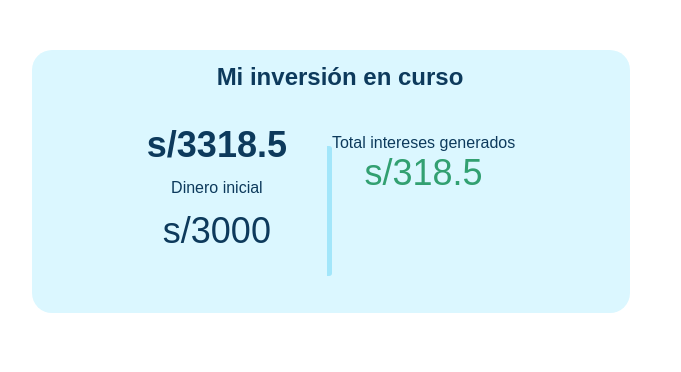
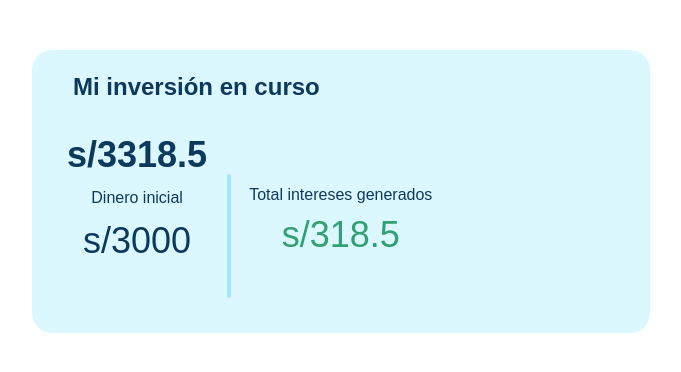
Before and after one commit to IngridC10/finniu-dashboard, a React (Create React App) app: page /investmentreport in a window 1280 px wide. Shown: the top 372 px of the page, without its empty margins (18-699 px from the left). Built offline with nearby package versions, Linux system fonts and the light colour scheme.

Commit message:
se hizo el inprogressinvestment report

```diff
--- a/src/components/InprogressInvestmentReport.js
+++ b/src/components/InprogressInvestmentReport.js
@@ -8,17 +8,20 @@ const InprogressInvestmentReportStyled = styled.div`
   }
   .bodyReport {
     background: #dbf7ff;
+    padding: 10px;
     border-radius: 20px;
     width: 598px;
     height: 263px;
-    align-items: center;
+    align-items: left;
     color: rgba(13, 58, 92, 1);
     font-size: 24px;
     display: flex;
     flex-direction: column;
   }
   .columns {
-    padding: 20px;
+    margin-top: 5px;
+    padding-left: 25px;
+    padding-top: 15px;
     display: flex;
     grid-template-columns: 1fr 1fr 1fr;
   }
@@ -57,6 +60,13 @@ const InprogressInvestmentReportStyled = styled.div`
     font-weight: normal;
     font-size: 36px;
   }
+  .bodyReportColumn3 {
+    display: flex;
+    flex-direction: column;
+    gap: 10px;
+    justify-content: center;
+    padding-left: 18px;
+  }
 
   .bodyReportRow {
     padding: 13px;
@@ -69,12 +79,14 @@ const InprogressInvestmentReportStyled = styled.div`
     font-weight: bold;
   }
   .line {
-    height: 130px;
-    border-right: 5px solid;
+    height: 120px;
+    border: 2px solid;
     color: #a2e6fa;
-    width: 40px;
+    width: 0px;
     margin-top: 22px;
-    border-radius: 3px;
+    border-radius: 10px;
+    margin-top: 40px;
+    margin-left: 20px;
   }
 `;
 
```
